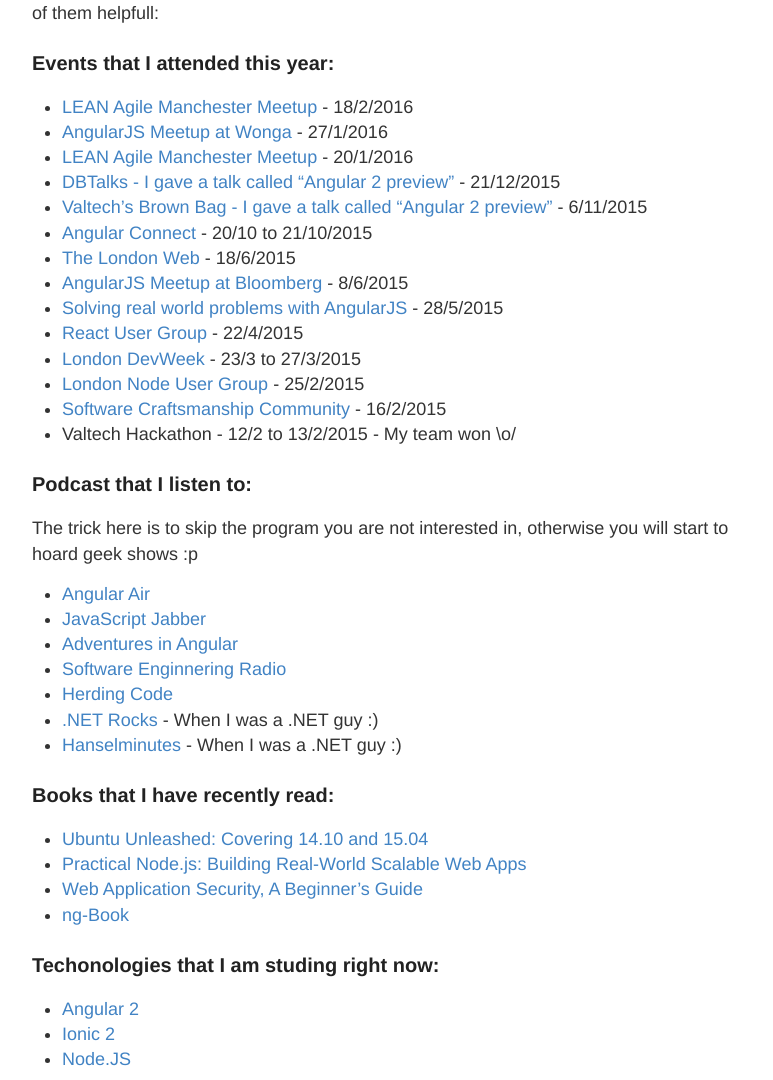
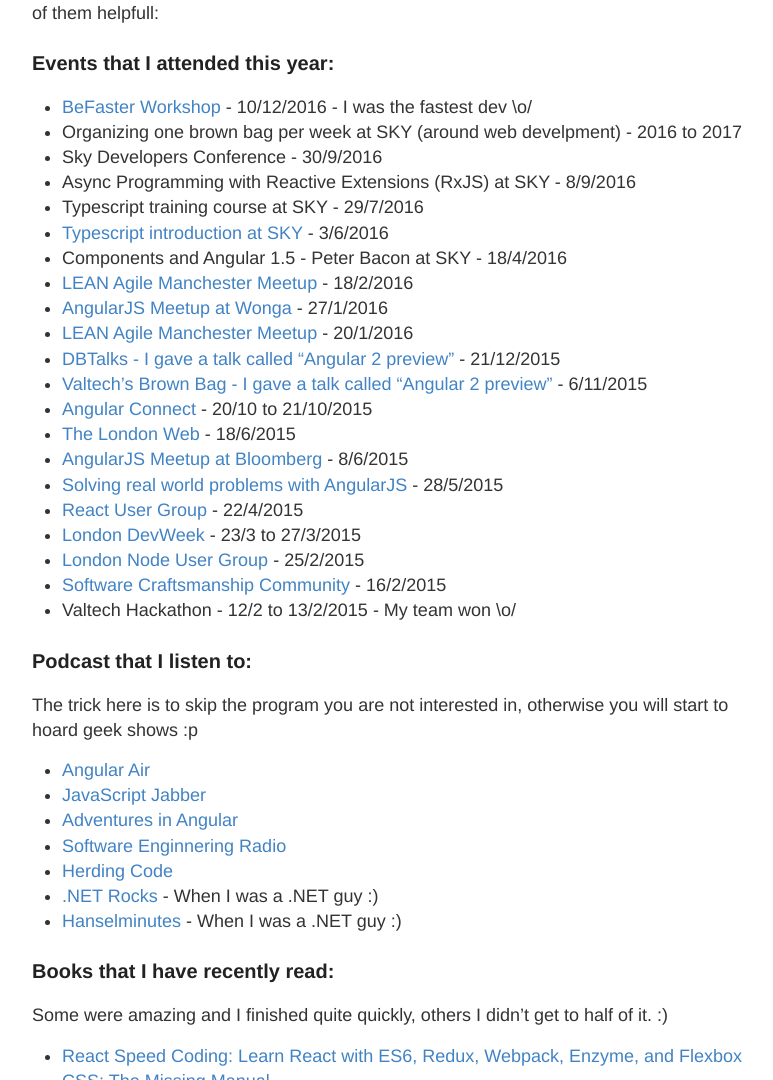
Before and after one commit to rafaelaudy/rafaelaudy.github.io, a Jekyll site: the page built from foodforthought.md, in a window 1280 px wide and 1400 px high. Shown: the part 320-1400 px from the top of the window, without its empty margins (248-1021 px from the left). Built offline with Jekyll 4.4.1, drawn with Linux system fonts in a browser that asks for light colours; Markdown is read by kramdown in place of the engine named in the settings; some of the changed text lies outside the part shown.

Commit message:
Updatinh food for tought

```diff
--- a/foodforthought.md
+++ b/foodforthought.md
@@ -9,6 +9,13 @@
 
 ### Events that I attended this year:
 
+* [BeFaster Workshop](http://befaster.io/) - 10/12/2016 - I was the fastest dev \o/
+* Organizing one brown bag per week at SKY (around web develpment) - 2016 to 2017
+* Sky Developers Conference - 30/9/2016
+* Async Programming with Reactive Extensions (RxJS) at SKY - 8/9/2016
+* Typescript training course at SKY - 29/7/2016
+* [Typescript introduction at SKY](https://www.youtube.com/watch?v=LdhmELYX0Rg&feature=youtu.be) - 3/6/2016
+* Components and Angular 1.5 - Peter Bacon at SKY - 18/4/2016
 * [LEAN Agile Manchester Meetup](http://www.meetup.com/Lean-Agile-Manchester/events/228252731/) - 18/2/2016
 * [AngularJS Meetup at Wonga](http://www.meetup.com/AngularJS-London/events/228224175/) - 27/1/2016
 * [LEAN Agile Manchester Meetup](http://www.meetup.com/Lean-Agile-Manchester/events/227496143/) - 20/1/2016
@@ -38,6 +45,15 @@
 
 ### Books that I have recently read:
 
+Some were amazing and I finished quite quickly, others I didn't get to half of it. :)
+
+* [React Speed Coding: Learn React with ES6, Redux, Webpack, Enzyme, and Flexbox](https://www.amazon.co.uk/gp/product/B01GLC0Z5K/ref=oh_aui_d_detailpage_o00_?ie=UTF8&psc=1)
+* [CSS: The Missing Manual](https://www.amazon.co.uk/gp/product/1491918055/ref=oh_aui_detailpage_o05_s00?ie=UTF8&psc=1)
+* [HTML5: The Missing Manual (The Missing Manuals)](https://www.amazon.co.uk/gp/product/1449363261/ref=oh_aui_detailpage_o05_s00?ie=UTF8&psc=1)
+* [Understanding ECMAScript 6](https://leanpub.com/understandinges6/read)
+* [Scalable and Modular Architecture for CSS](https://shop.smacss.com/)
+* [Pro GIT](https://www.amazon.co.uk/Pro-Git-Scott-Chacon-x/dp/1484200772)
+* [Groovy in Action](https://www.amazon.co.uk/gp/product/1935182447/ref=oh_aui_detailpage_o02_s00?ie=UTF8&psc=1)
 * [Ubuntu Unleashed: Covering 14.10 and 15.04](http://www.amazon.co.uk/Ubuntu-Unleashed-2015-Edition-Covering-ebook/dp/B00PWNOJ8Y)
 * [Practical Node.js: Building Real-World Scalable Web Apps](http://www.apress.com/9781430265955)
 * [Web Application Security, A Beginner's Guide](http://www.amazon.co.uk/Web-Application-Security-Beginners-Guide/dp/0071776168)
@@ -45,6 +61,12 @@
 
 ### Techonologies that I am studing right now:
 
+* [React ecosystem](https://facebook.github.io/react/)
+
+Next in the line:
+
 * [Angular 2](https://angular.io/)
 * [Ionic 2](http://ionic.io/2)
 * [Node.JS](https://nodejs.org/en/)
+* [Java ecosystem](https://www.java.com/en/)
+* [Containers like Docker](https://www.docker.com/)
```
